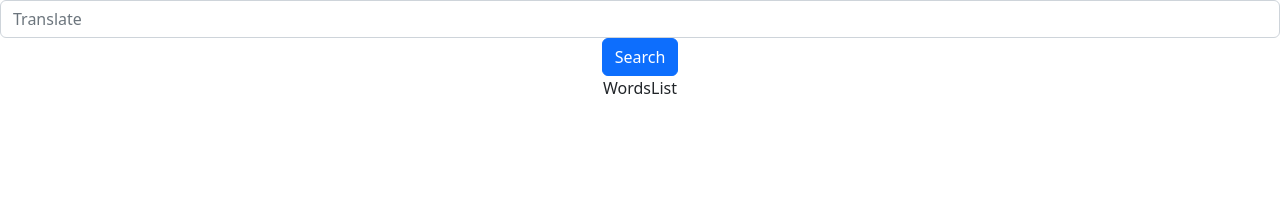
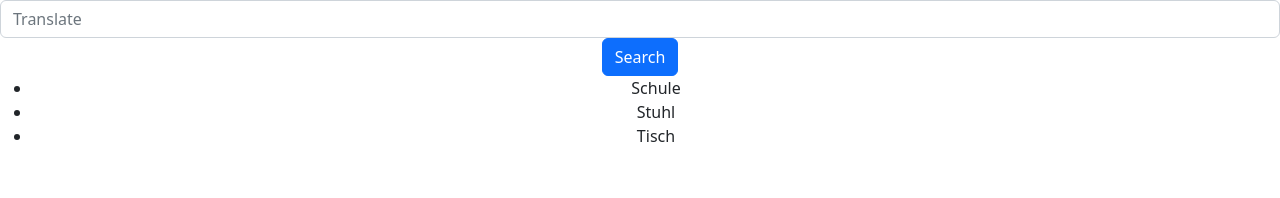
Before and after one commit to wiebkef/translator-frontend, a React (Create React App) app: page / in a window 1280 px wide. Shown: the top 198 px of the page. Built offline with nearby package versions, Linux system fonts and the light colour scheme.

Commit message:
added wordlist

```diff
--- a/src/App.js
+++ b/src/App.js
@@ -17,7 +17,7 @@ function App() {
     <div className="App">
       <Searchbar />
       <Routes>
-        <Route path="/" element={<WordsList />} />
+        <Route path="/" element={<WordsList words={words} />} />
         <Route path="words/:id" element={<Word />} />
         <Route path="*" element={<NoWord />} />
       </Routes>
--- a/src/components/WordsList.js
+++ b/src/components/WordsList.js
@@ -1,7 +1,21 @@
 import React from "react";
 
-function WordsList() {
-  return <div>WordsList</div>;
+function WordsList(props) {
+  const { words, resetWords } = props;
+
+  return words.length > 0 ? (
+    <>
+      <ul>
+        {words.map((word, i) => (
+          <li className={word.english ? "bold read" : "bold unread"} key={i}>
+            {word.german}
+          </li>
+        ))}
+      </ul>
+    </>
+  ) : (
+    <h2>Noo Words</h2>
+  );
 }
 
 export default WordsList;
```
